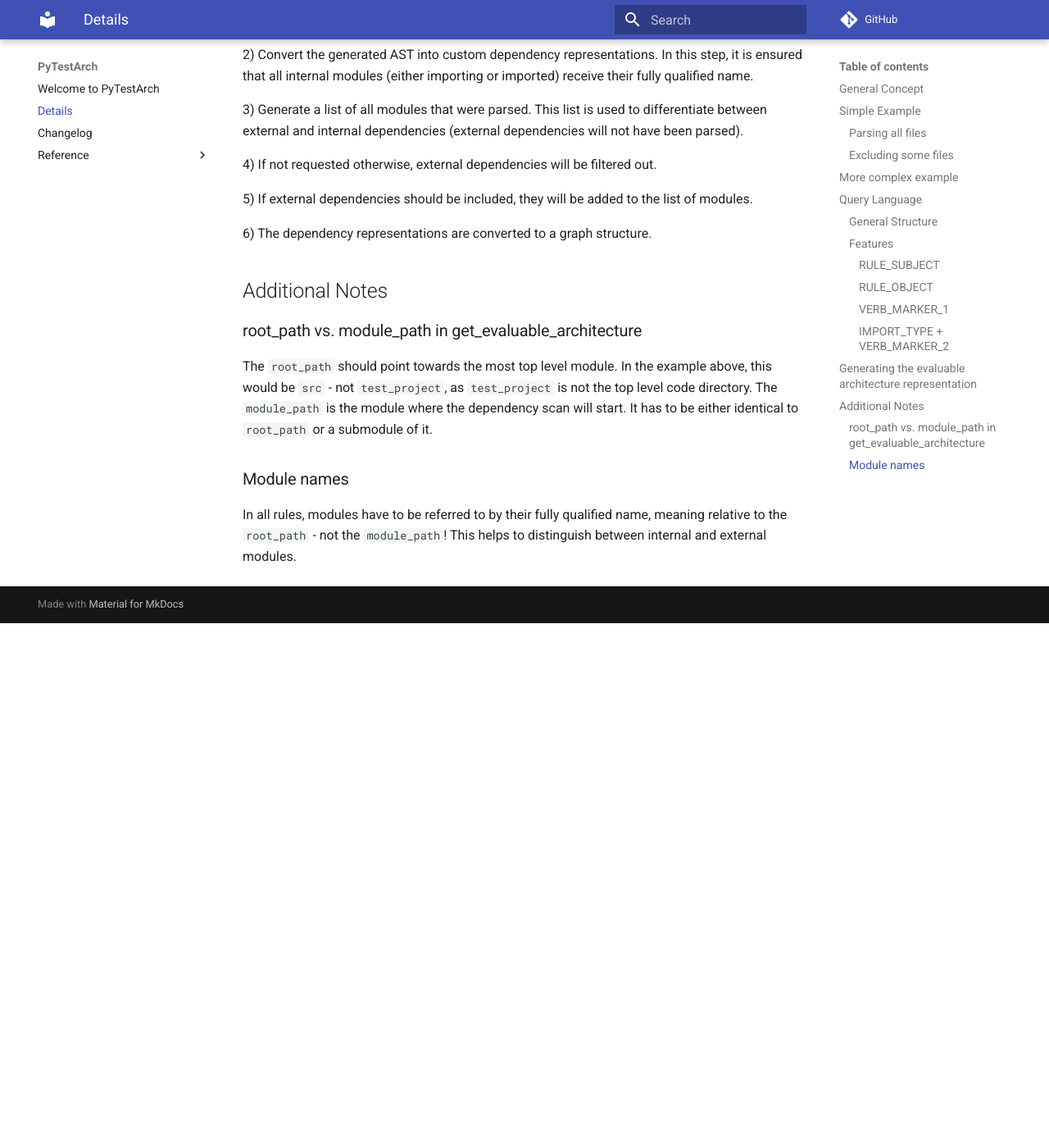
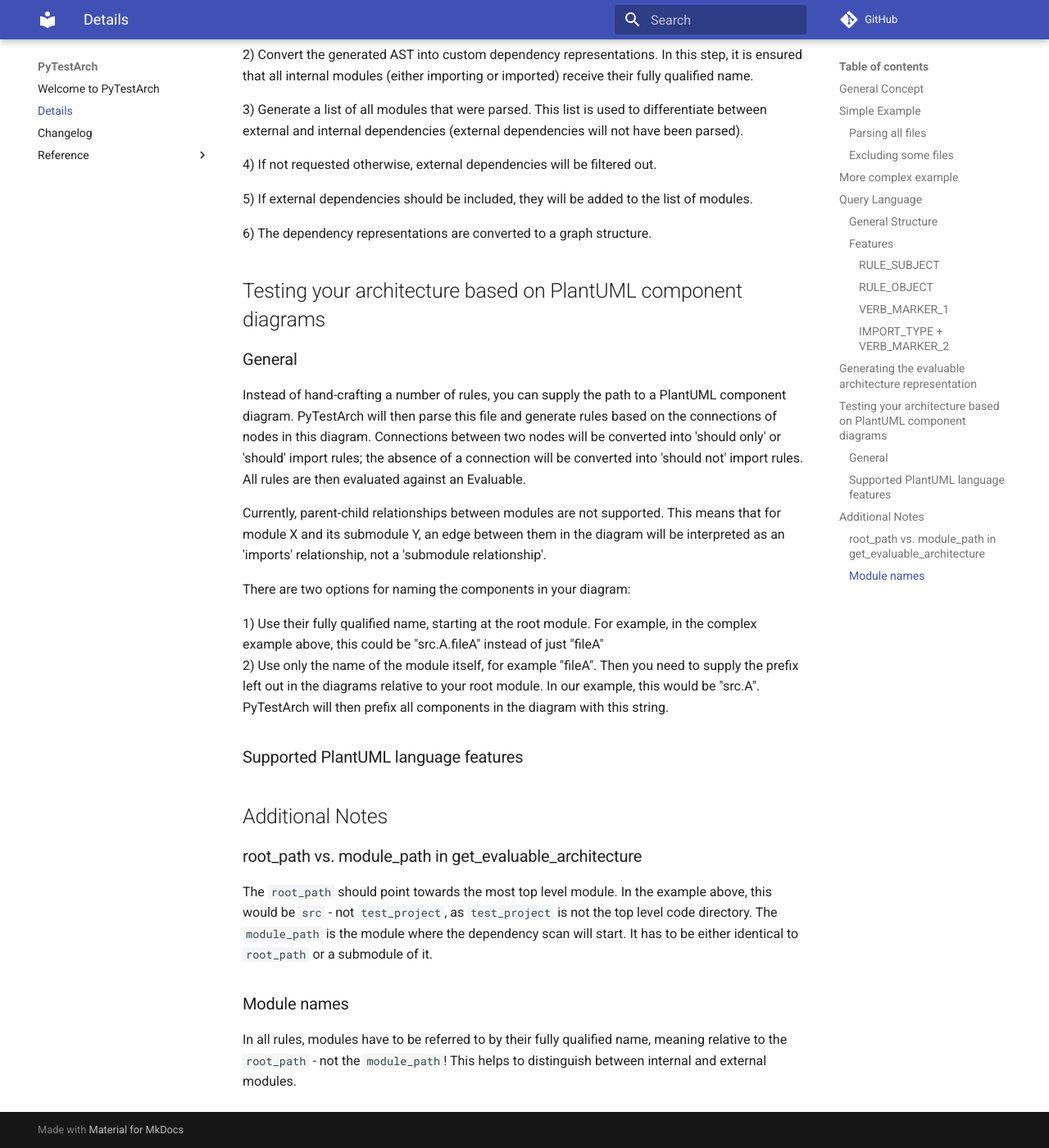
Before and after one commit to zyskarch/pytestarch, an MkDocs documentation site: the page built from docs/details.md, in a window 1280 px wide and 1400 px high, scrolled down 6348 px. Shown: the whole window at 82% size. Built offline with MkDocs 1.6.1 and Material for MkDocs 9.7.7, drawn with Linux system fonts in a browser that asks for light colours; comment, search, counter and statistics services are not loaded; before the commit the page ends 7108 px from its top, so only the background shows below that.

Commit message:
Feature: Add high level documentation.

```diff
--- a/docs/details.md
+++ b/docs/details.md
@@ -226,6 +226,26 @@
 
 
 
+## Testing your architecture based on PlantUML component diagrams
+### General
+Instead of hand-crafting a number of rules, you can supply the path to a PlantUML component diagram. PyTestArch will
+then parse this file and generate rules based on the connections of nodes in this diagram. Connections between two nodes
+will be converted into 'should only' or 'should' import rules; the absence of a connection will be converted into
+'should not' import rules. All rules are then evaluated against an Evaluable.
+
+Currently, parent-child relationships between modules are not supported. This means that for module X and its submodule Y, an edge between them in the diagram
+will be interpreted as an 'imports' relationship, not a 'submodule relationship'.
+
+There are two options for naming the components in your diagram:
+
+1) Use their fully qualified name, starting at the root module. For example, in the complex example above, this could be "src.A.fileA" instead of just "fileA" <br>
+2) Use only the name of the module itself, for example "fileA". Then you need to supply the prefix left out in the diagrams relative to your root module. In our example,
+    this would be "src.A". PyTestArch will then prefix all components in the diagram with this string. <br>
+
+
+### Supported PlantUML language features
+
+
 
 ## Additional Notes
 ### root_path vs. module_path in get_evaluable_architecture
```
Also changed, not shown: docs/query_language.md (+6 -0 lines), 3 other files.
